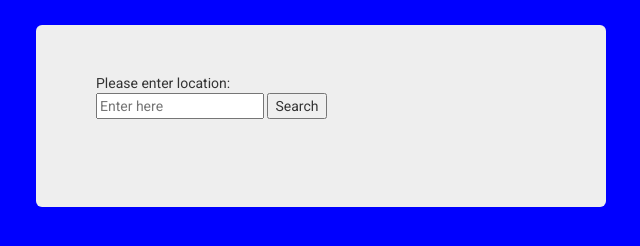
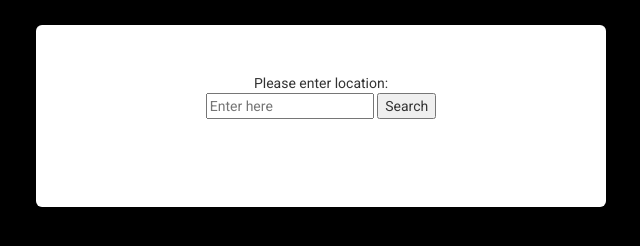
Before and after one commit to ahmerwaseem/weathermachine, a plain HTML site: page index.html in a window 1280 px wide. Shown: the whole page, without its empty margins (319-959 px from the left). Drawn offline with nearby package versions, Linux system fonts and the light colour scheme.

Commit message:
Search textbox style fix

```diff
--- a/scss/style.scss
+++ b/scss/style.scss
@@ -1,7 +1,9 @@
 @import url(https://fonts.googleapis.com/css?family=Roboto:400,300);
 
-$main-color: blue;
+$main-color: black;
+$secondary-color: white;
 $main-font: Roboto, Verdana, Sans Serif;
+
 
 body{
   font-family: $main-font;
@@ -11,7 +13,9 @@ body{
 .jumbotron {
   margin: auto;
   margin-top: 25px;
-  width: 50%; }
+  width: 50%;
+  background: $secondary-color;
+ }
 
 .mainText{
   font-size: 25px; }
@@ -21,7 +25,7 @@ body{
 }
 
 #userSearch {
-  text-align: left; }
+}
 
 .system {
   display: inline-block; }
```
Also changed, not shown: css/style.css, 1 other file.
